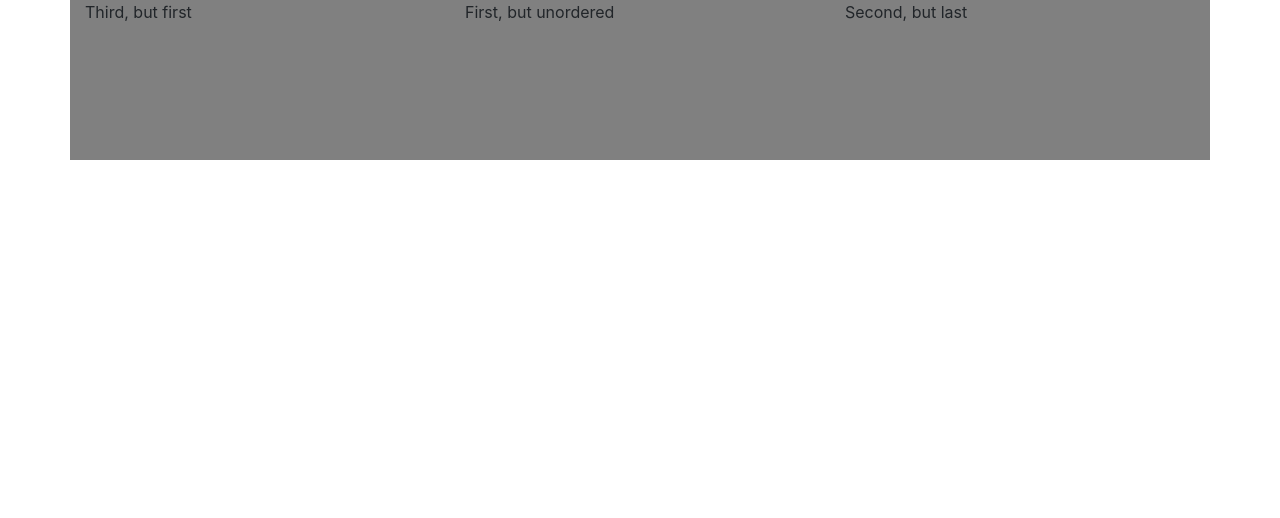
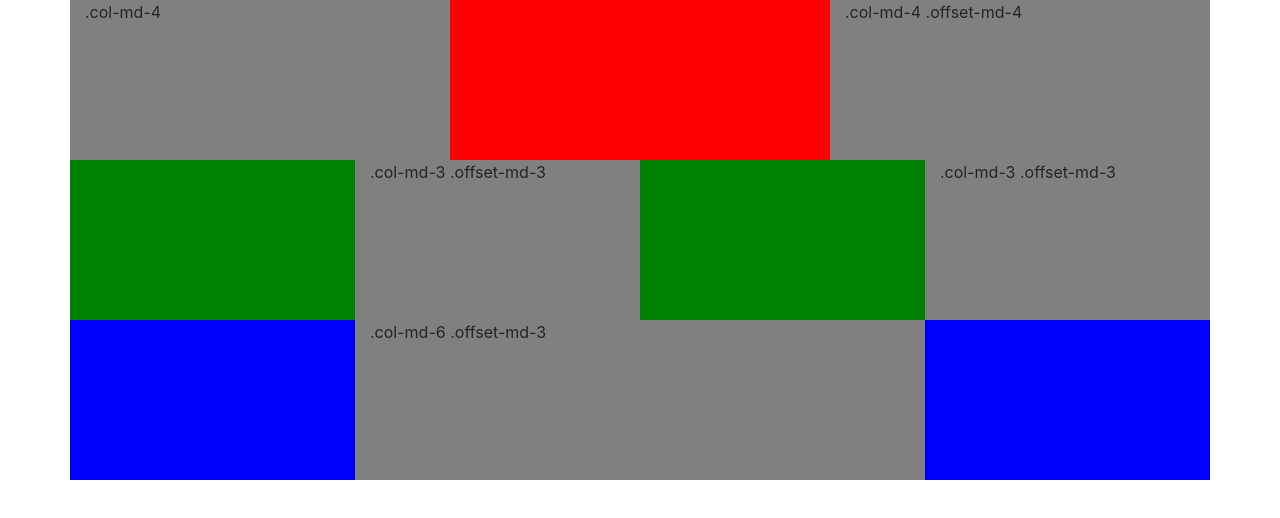
Before and after one commit to raymondSeger/test-bootstrap4, a website: page index.html in a window 1280 px wide. Drawn offline with nearby package versions, Linux system fonts and the light colour scheme.

Commit message:
Offsetting columns still same with B3
Offsetting columns still same with B3

```diff
--- a/index.html
+++ b/index.html
@@ -15,15 +15,17 @@
 <div class="container">
 
     <div class="row" style="min-height: 10rem;background-color: red;">
-        <div class="col" style="background-color: grey;">
-            First, but unordered
-        </div>
-        <div class="col order-last" style="background-color: grey;">
-            Second, but last
-        </div>
-        <div class="col order-first" style="background-color: grey;">
-            Third, but first
-        </div>
+        <div class="col-md-4" style="background-color: grey;">.col-md-4</div>
+        <div class="col-md-4 offset-md-4" style="background-color: grey;">.col-md-4 .offset-md-4</div>
+    </div>
+
+    <div class="row" style="min-height: 10rem;background-color: green;">
+        <div class="col-md-3 offset-md-3" style="background-color: grey;">.col-md-3 .offset-md-3</div>
+        <div class="col-md-3 offset-md-3" style="background-color: grey;">.col-md-3 .offset-md-3</div>
+    </div>
+
+    <div class="row" style="min-height: 10rem;background-color: blue;">
+        <div class="col-md-6 offset-md-3" style="background-color: grey;">.col-md-6 .offset-md-3</div>
     </div>
 
 </div>
```
